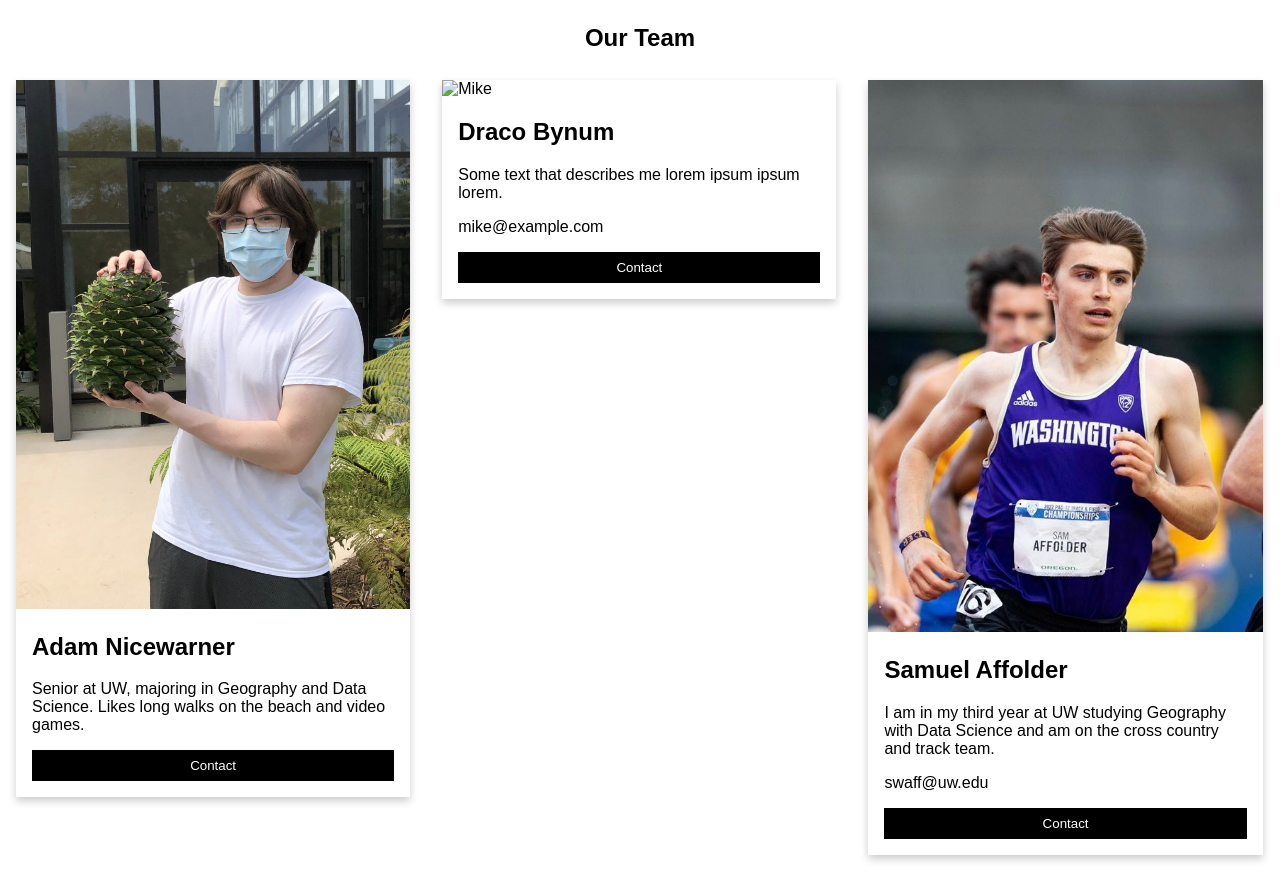
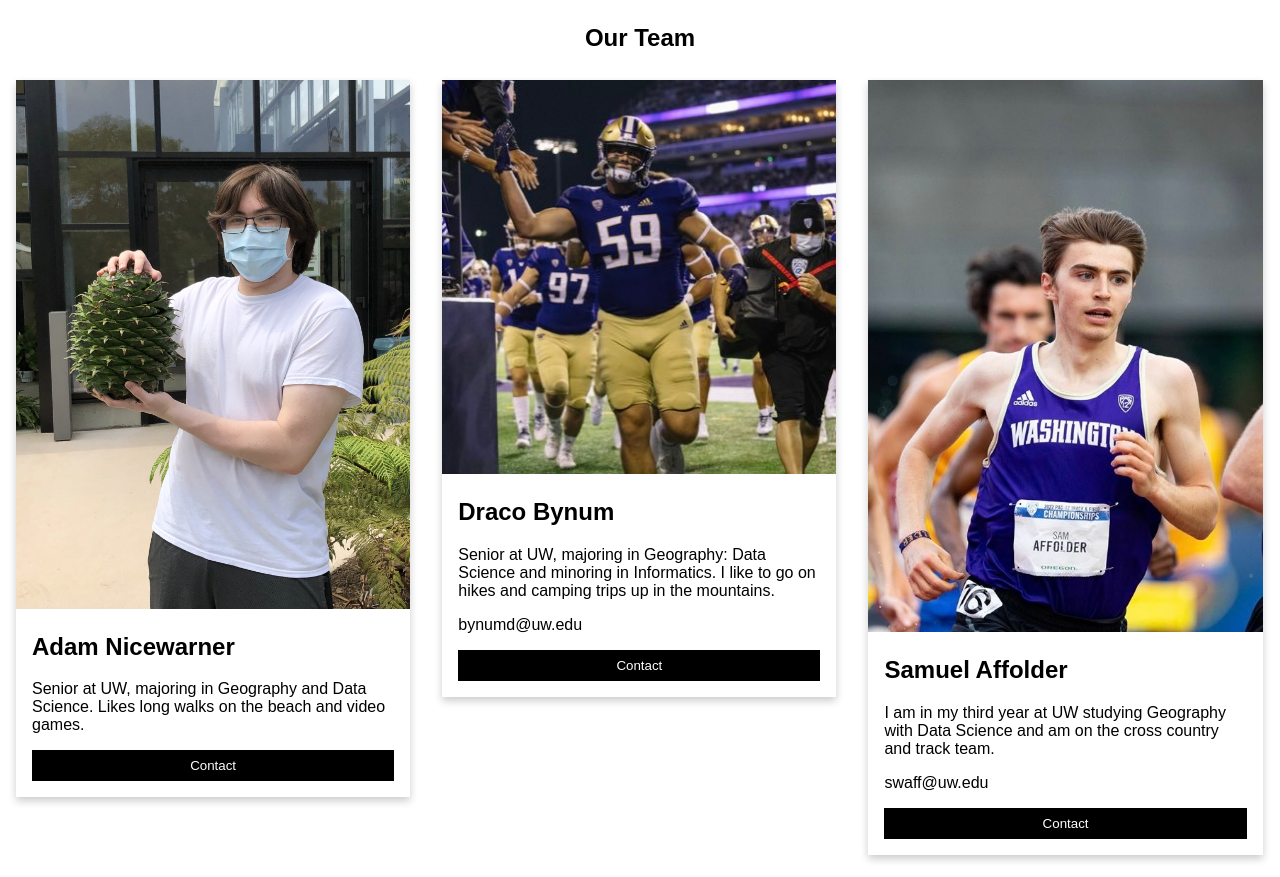
Before and after one commit to saffolder/HateCrimeWebMap, a plain HTML site: page about.html in a window 1280 px wide. Shown: the part 2246-3123 px from the top of the page. Drawn offline with Linux system fonts and the light colour scheme.

Commit message:
add Draco about info

```diff
--- a/about.html
+++ b/about.html
@@ -116,11 +116,11 @@
 
         <div class="column">
         <div class="card">
-            <img src="/w3images/team2.jpg" alt="Mike" style="width:100%">
+            <img src="img/dracoHeadshot.jpg" alt="Draco" style="width:100%">
             <div class="container">
             <h2>Draco Bynum</h2>
-            <p>Some text that describes me lorem ipsum ipsum lorem.</p>
-            <p>mike@example.com</p>
+            <p>Senior at UW, majoring in Geography: Data Science and minoring in Informatics.  I like to go on hikes and camping trips up in the mountains.</p>
+            <p>bynumd@uw.edu</p>
             <p><button class="button">Contact</button></p>
             </div>
         </div>
```
Also changed, not shown: img/dracoHeadshot.jpg (added).
